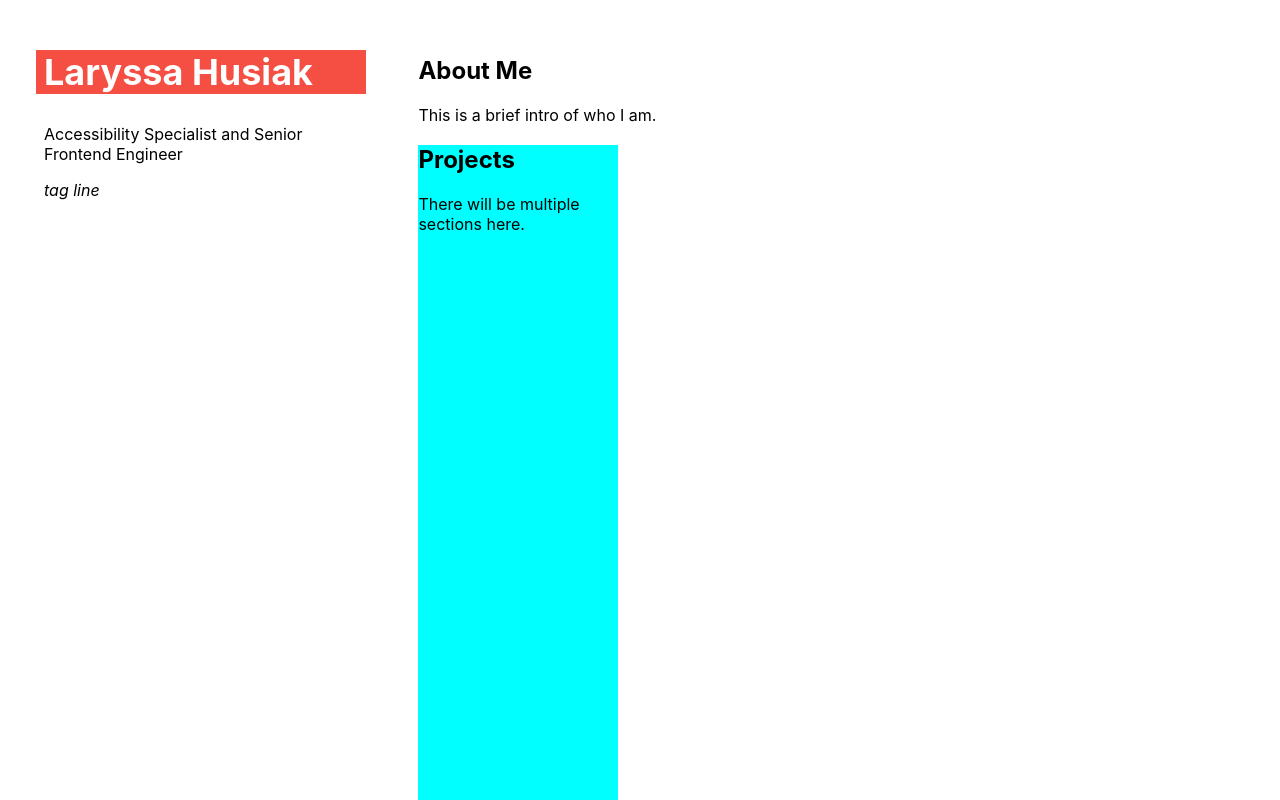
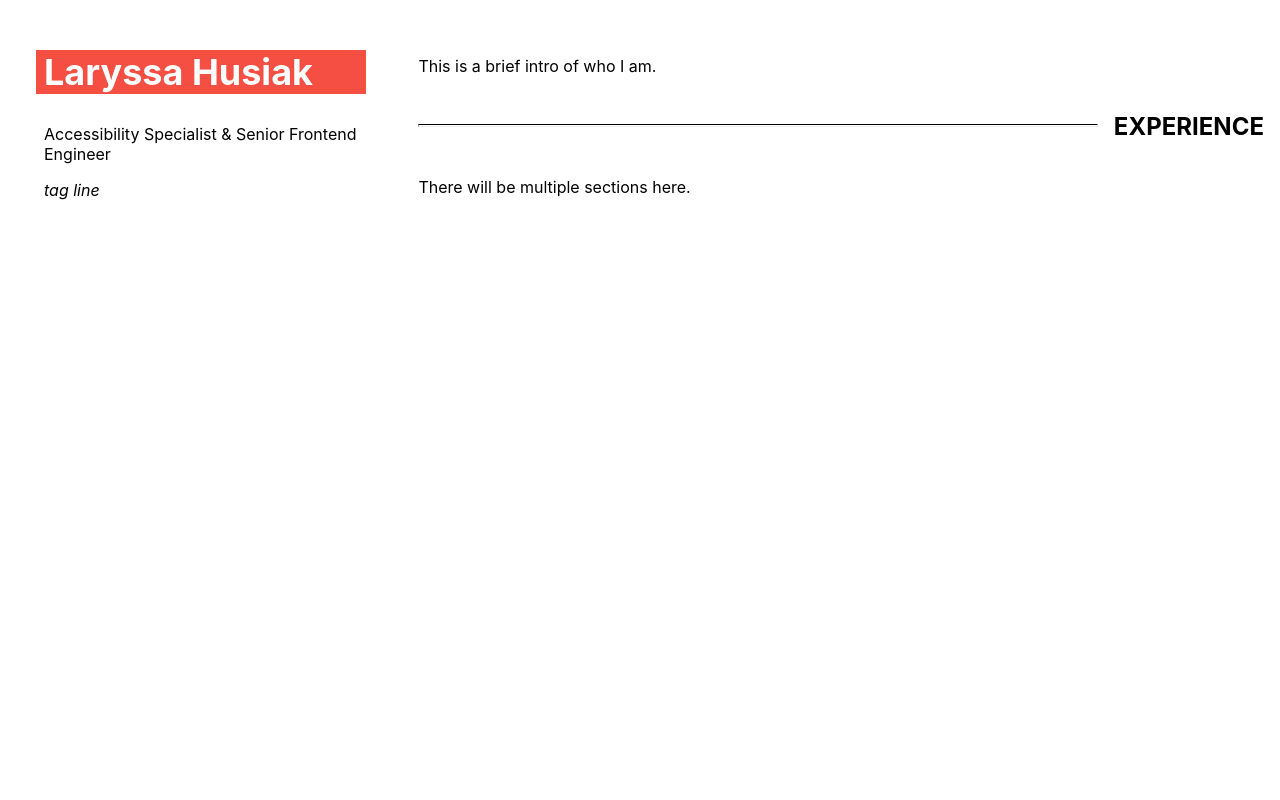
Before and after one commit to lahusiak/portfolio-site, a React (Create React App) app: page / in a window 1280 px wide. Shown: the top 800 px of the page. Built offline with nearby package versions, Linux system fonts and the light colour scheme.

Commit message:
Add section heading component

```diff
--- a/src/header/header.css
+++ b/src/header/header.css
@@ -20,8 +20,7 @@
   }
 
   .main {
-    width: 100%;
-    margin: 1rem;
+    width: auto;
   }
 
   .header__tagline {
--- a/src/header/header.jsx
+++ b/src/header/header.jsx
@@ -6,7 +6,7 @@ function Header () {
             <section className="header__container">
                 <h1 className="header__title">Laryssa Husiak</h1>
                 <div className="header__tagline">
-                    <p className="header__tagline--title">Accessibility Specialist and Senior Frontend Engineer</p>
+                    <p className="header__tagline--title">Accessibility Specialist & Senior Frontend Engineer</p>
                     <p className="header__tagline--desc">tag line</p>
                 </div>
                 <button className="header__navBtn">
--- a/src/section/about.jsx
+++ b/src/section/about.jsx
@@ -3,7 +3,6 @@ import './section.css';
 function AboutSection () {
     return (
         <section className="section__about">
-            <h2>About Me</h2>
             <p>This is a brief intro of who I am.</p>
         </section>
     )
--- /dev/null
+++ b/src/section/heading.jsx
@@ -0,0 +1,10 @@
+function SectionHeading (heading) {
+    return (
+        <div className="section__heading">
+            <hr className="section__heading--divider" />
+            <h2 className="section__heading--title">experience</h2>
+        </div>
+    )
+}
+
+export default SectionHeading;
--- a/src/section/section.css
+++ b/src/section/section.css
@@ -5,6 +5,24 @@
 /* temporary styling to test sticky */
 .section__container {
     height: 1000px;
-    width: 200px;
-    background-color: aqua;
+    width: 100%;
 }
+
+.section__heading {
+    display: flex;
+}
+
+.section__heading--divider {
+    border-top: 1px solid #000;
+    display: block;
+    flex-grow: 1;
+    height: 1px;
+    margin: 2em 0;
+    outline: none;
+    padding: 0;
+    margin-right: 1rem;
+}
+
+.section__heading--title {
+    text-transform: uppercase;
+}
--- a/src/section/section.jsx
+++ b/src/section/section.jsx
@@ -1,9 +1,10 @@
 import "./section.css";
+import SectionHeading from "./heading";
 
 function Section() {
     return (
         <section className="section__container">
-            <h2>Projects</h2>
+            <SectionHeading />
             <p>There will be multiple sections here.</p>
         </section>
     )
```
Also changed, not shown: 1 other file (tests, documents, lock files or other folders).
